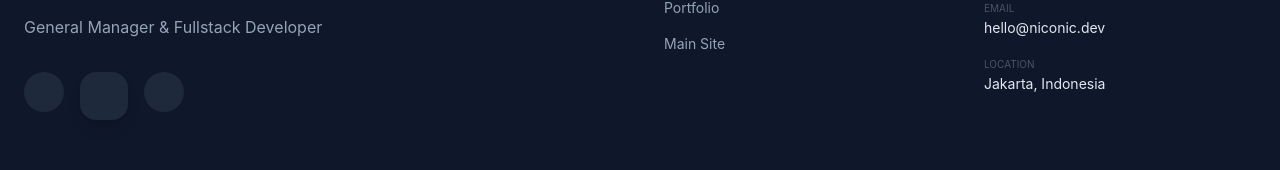
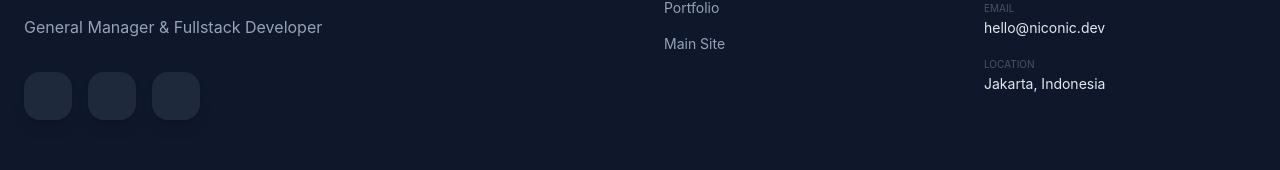
Before and after one commit to Warl0ock/niconic-frontend, a React (Vite) app: page /portfolio/admin-niconic in a window 1280 px wide. Shown: the part 1004-1174 px from the top of the page. Built offline with nearby package versions, Linux system fonts and the light colour scheme.

Commit message:
Update Footer.jsx

```diff
--- a/src/components/Footer.jsx
+++ b/src/components/Footer.jsx
@@ -25,9 +25,9 @@ const Footer = () => {
                 href="https://wa.me/628122227696?text=Halo%20Nico,%20saya%20tertarik%20dengan%20jasa%20Anda."
                 target="_blank"
                 rel="noreferrer"
-                className="w-10 h-10 rounded-full bg-slate-800 flex items-center justify-center text-slate-400 hover:bg-brand-mint hover:text-slate-900 transition-all"
+                className="w-12 h-12 rounded-2xl bg-slate-800 flex items-center justify-center text-xl text-slate-400 hover:bg-brand-mint hover:text-slate-900 transition-all shadow-lg"
               >
-                <i className="fab fa-whatsapp"></i>
+                <i className="fa-brands fa-whatsapp"></i>
               </a>
               {/* LinkedIn */}
               <a
@@ -44,7 +44,8 @@ const Footer = () => {
                 href="https://www.upwork.com/freelancers/nicolasrahardjo"
                 target="_blank"
                 rel="noreferrer"
-                className="w-10 h-10 rounded-full bg-slate-800 flex items-center justify-center text-slate-400 hover:bg-brand-mint hover:text-slate-900 transition-all"
+                className="w-12 h-12 rounded-2xl bg-slate-800 flex items-center justify-center text-xl text-slate-400 hover:bg-brand-mint hover:text-slate-900 transition-all shadow-lg"
+                title="Connect on UpWork"
               >
                 <i className="fas fa-briefcase"></i>
               </a>
```
